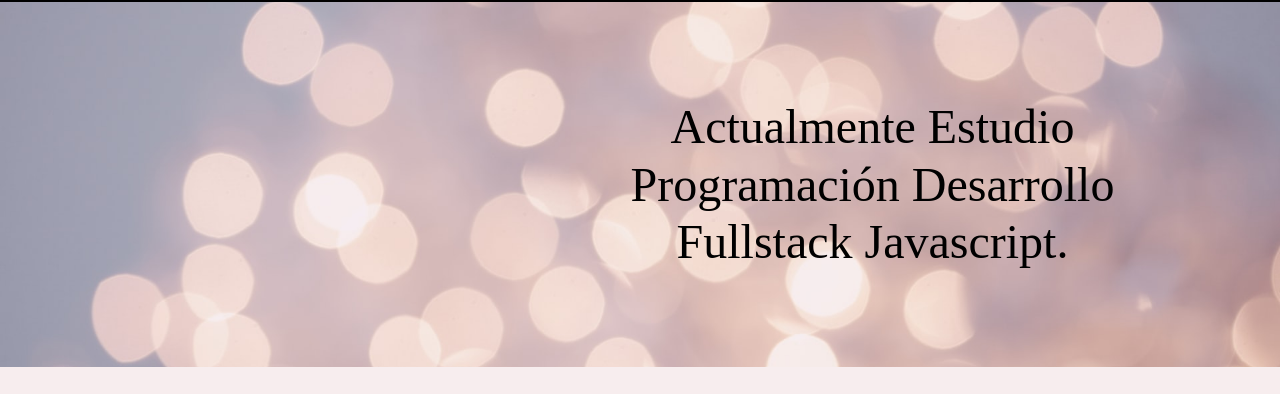
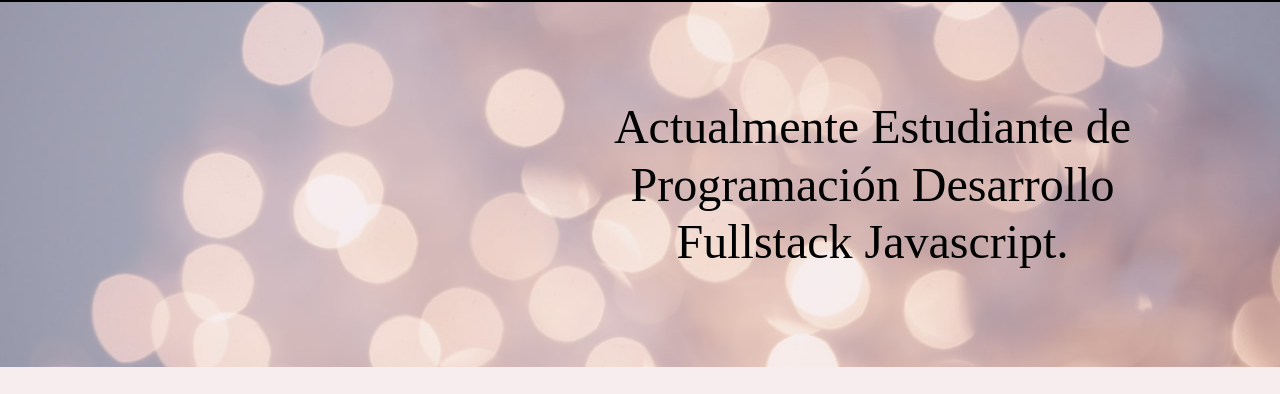
Before and after one commit to Isis-Veliz/Isis-Veliz.github.io, a plain HTML site: page index.html in a window 1280 px wide. Shown: the part 93-487 px from the top of the page. Drawn offline with nearby package versions, Linux system fonts and the light colour scheme; a web font is replaced by a local one.

Commit message:
cambio titulo

```diff
--- a/index.html
+++ b/index.html
@@ -54,7 +54,7 @@
       <div class="container">
         <div class="ms-auto col-12 col-md-7 ">
           <h1 class="display-5 fw-light my-5 text-center">
-                    Actualmente Estudio Programación Desarrollo Fullstack Javascript.
+                    Actualmente Estudiante de Programación Desarrollo Fullstack Javascript.
           </h1>
         </div>
       </div>
```
